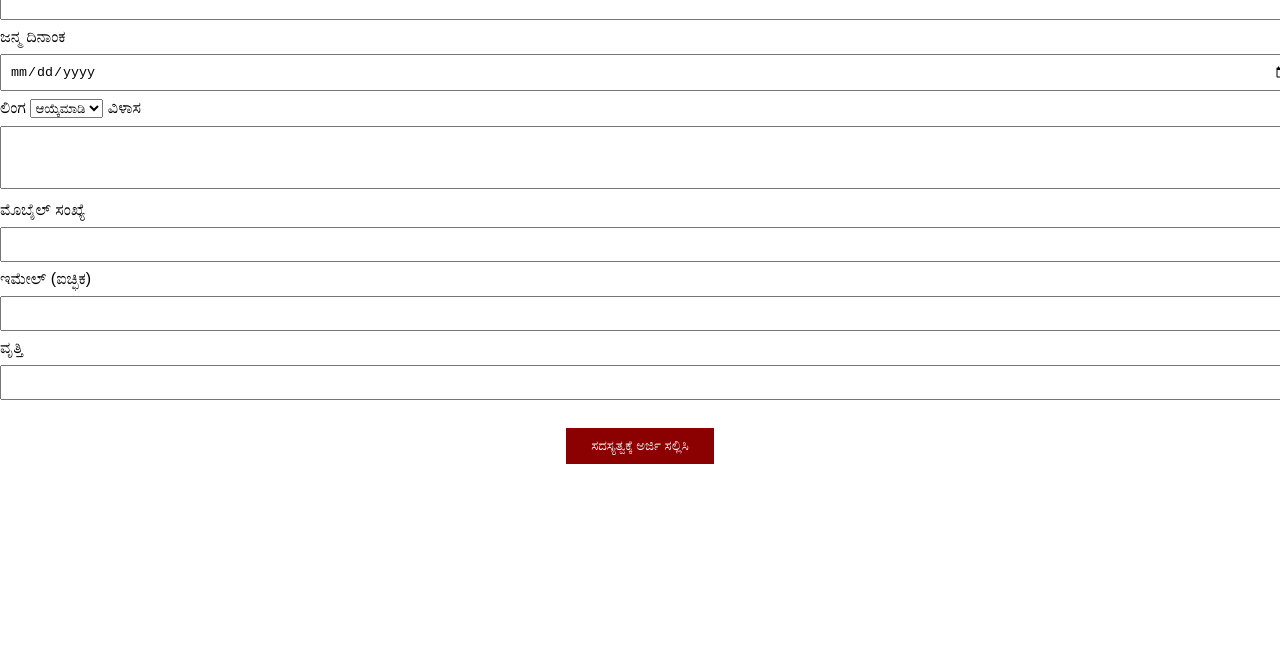
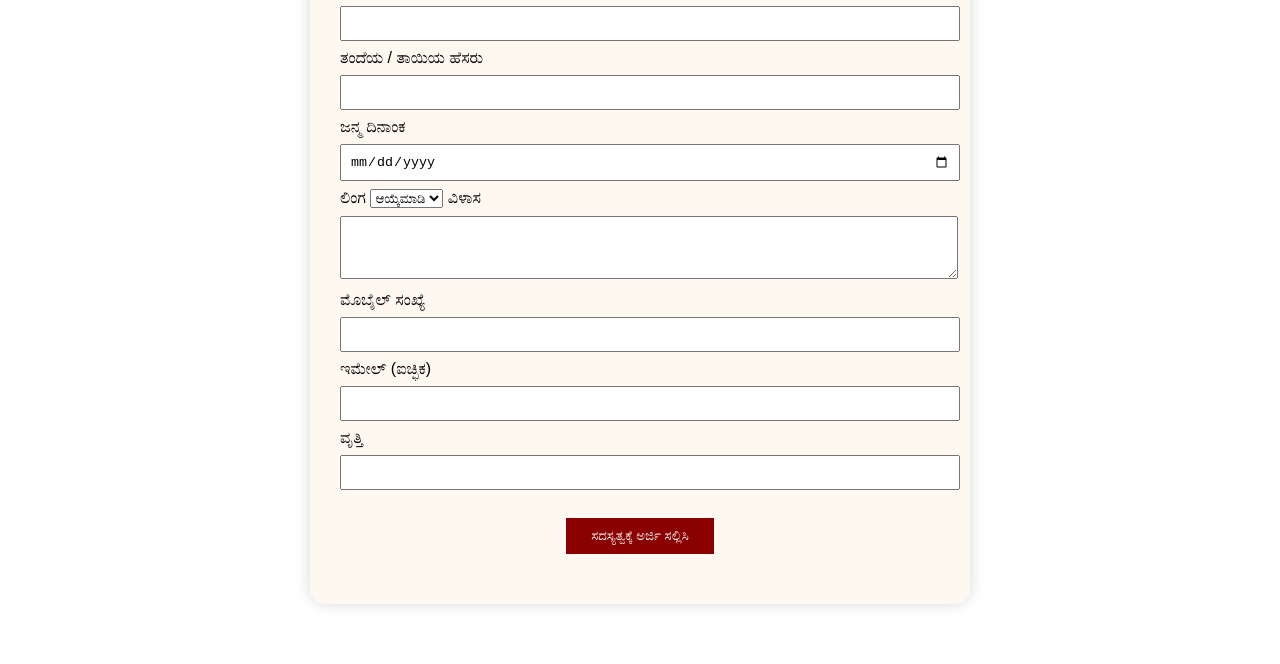
Before and after one commit to darshan5462-maker/mywebsite1, a plain HTML site: page membership.html in a window 1280 px wide. Shown: the part 212-876 px from the top of the page. Before the commit the page ends 800 px from the top, so only its background shows below. Drawn offline with Linux system fonts and the light colour scheme.

Commit message:
Add files via upload

```diff
--- a/style.css
+++ b/style.css
@@ -324,3 +324,11 @@ button {
   padding: 10px 20px;
   border-radius: 5px;
 }
+.membership {
+  max-width: 600px;
+  margin: 60px auto;
+  background: #fff8f0;
+  padding: 30px;
+  border-radius: 15px;
+  box-shadow: 0 0 15px rgba(0,0,0,0.15);
+}
```
